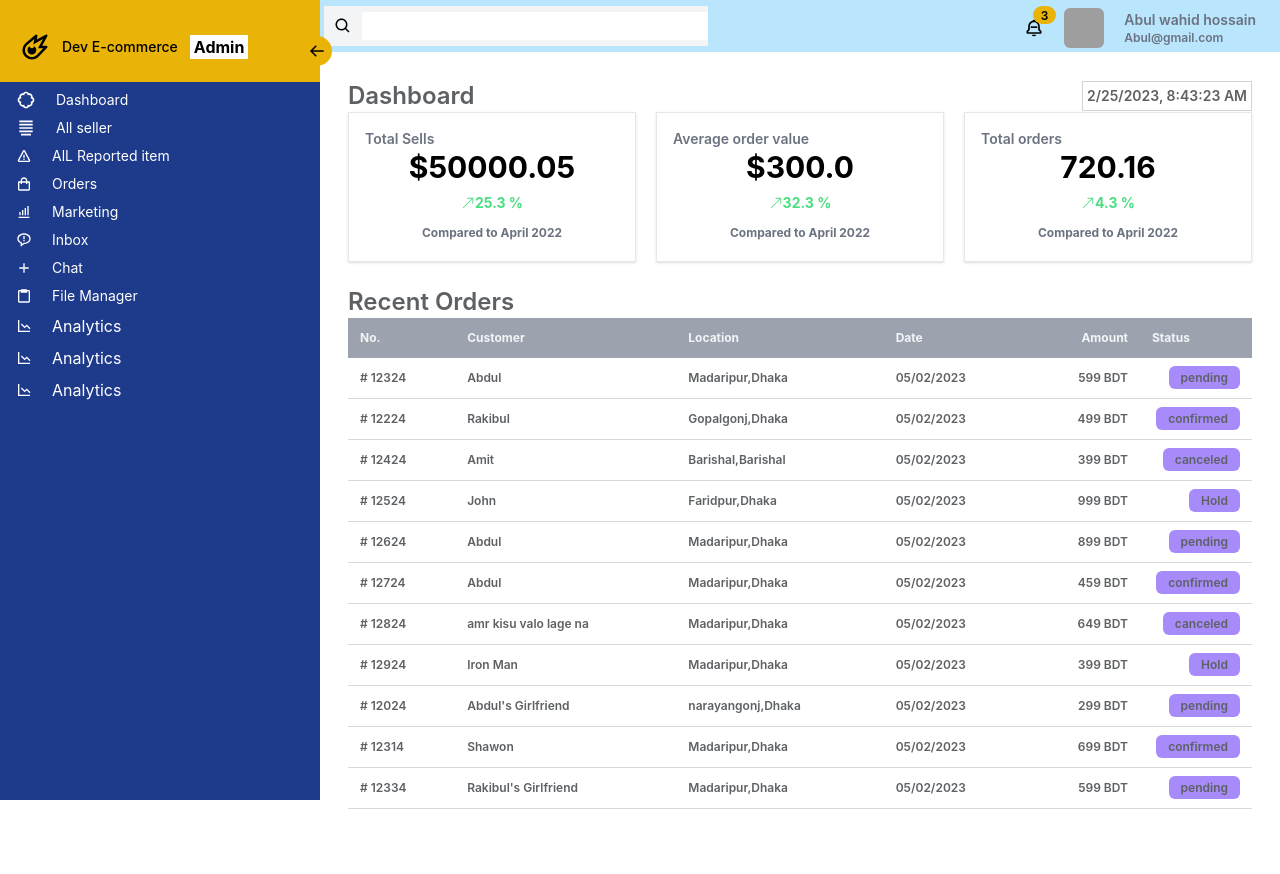
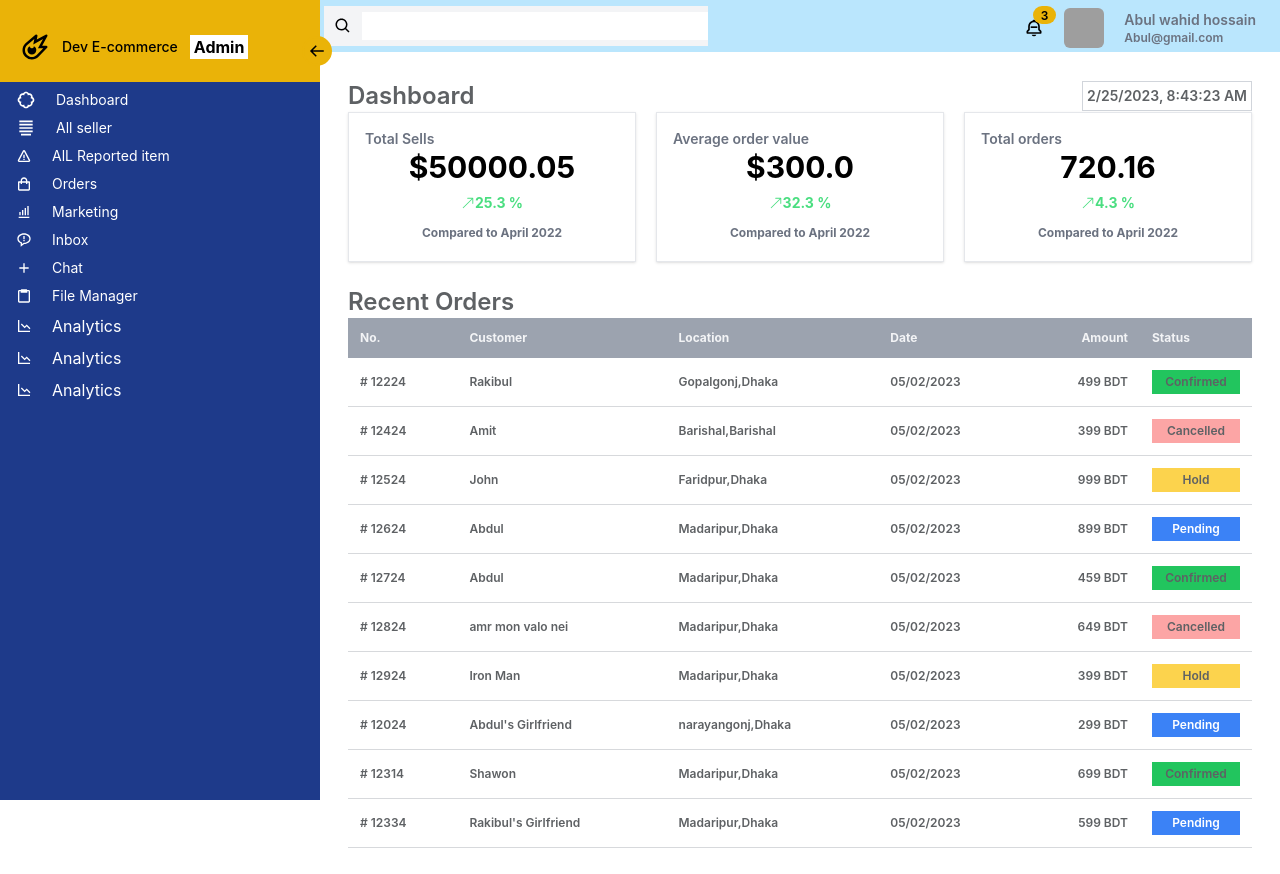
Before and after one commit to amit-sarker-00/Shipping-Dashboard, a React (Create React App) app: page / in a window 1280 px wide. Shown: the top 874 px of the page. Built offline with nearby package versions, Linux system fonts and the light colour scheme; grey boxes are pictures that could not be loaded.

Commit message:
dynamic status color added

```diff
--- a/public/faketable.json
+++ b/public/faketable.json
@@ -20,7 +20,7 @@
     "customerName": "Amit",
     "location": "Barishal,Barishal",
     "date": "05/02/2023",
-    "status": "canceled",
+    "status": "cancelled",
     "amount": 399
   },
   {
@@ -28,7 +28,7 @@
     "customerName": "John",
     "location": "Faridpur,Dhaka",
     "date": "05/02/2023",
-    "status": "Hold",
+    "status": "hold",
     "amount": 999
   },
   {
@@ -49,10 +49,10 @@
   },
   {
     "_id": 12824,
-    "customerName": "amr kisu valo lage na",
+    "customerName": "amr mon valo nei",
     "location": "Madaripur,Dhaka",
     "date": "05/02/2023",
-    "status": "canceled",
+    "status": "cancelled",
     "amount": 649
   },
   {
@@ -60,7 +60,7 @@
     "customerName": "Iron Man",
     "location": "Madaripur,Dhaka",
     "date": "05/02/2023",
-    "status": "Hold",
+    "status": "hold",
     "amount": 399
   },
   {
--- a/src/Dashboard/Components/RecentOrders/RecentOrders.js
+++ b/src/Dashboard/Components/RecentOrders/RecentOrders.js
@@ -8,6 +8,7 @@ const RecentOrders = () => {
       .then((data) => setRecentOrders(data))
       .catch((err) => console.error(err));
   }, []);
+
   return (
     <div className="container  my-6  text-gray-100">
       <h1 className="font-semibold text-[#5e6164]">Recent Orders</h1>
@@ -32,7 +33,7 @@ const RecentOrders = () => {
             </tr>
           </thead>
           <tbody>
-            {recentOrders?.map((orders) => (
+            {recentOrders?.slice(-10).map((orders) => (
               <tr
                 key={orders?._id}
                 className="border-b border-opacity-20 border-gray-700  text-[#5e6164]"
@@ -53,10 +54,29 @@ const RecentOrders = () => {
                 <td className="p-3 text-right">
                   <p>{orders?.amount} BDT</p>
                 </td>
-                <td className="p-3  text-right">
-                  <span className="px-3 py-1 font-semibold rounded-md bg-violet-400 dark:text-gray-900">
+                <td className="p-3  text-center">
+                  <div
+                    className={`p-1 ${
+                      orders?.status === "pending"
+                        ? "bg-blue-500 text-white"
+                        : orders?.status === "confirmed"
+                        ? "bg-green-500"
+                        : orders?.status === "cancelled"
+                        ? "bg-red-300"
+                        : "bg-amber-300"
+                    }`}
+                  >
+                    {orders?.status === "pending"
+                      ? "Pending"
+                      : orders?.status === "confirmed"
+                      ? "Confirmed"
+                      : orders?.status === "cancelled"
+                      ? "Cancelled"
+                      : "Hold"}
+                  </div>
+                  {/* <span className="px-3 py-1 font-semibold rounded-md bg-violet-400 dark:text-gray-900">
                     <span>{orders?.status}</span>
-                  </span>
+                  </span> */}
                 </td>
               </tr>
             ))}
```
